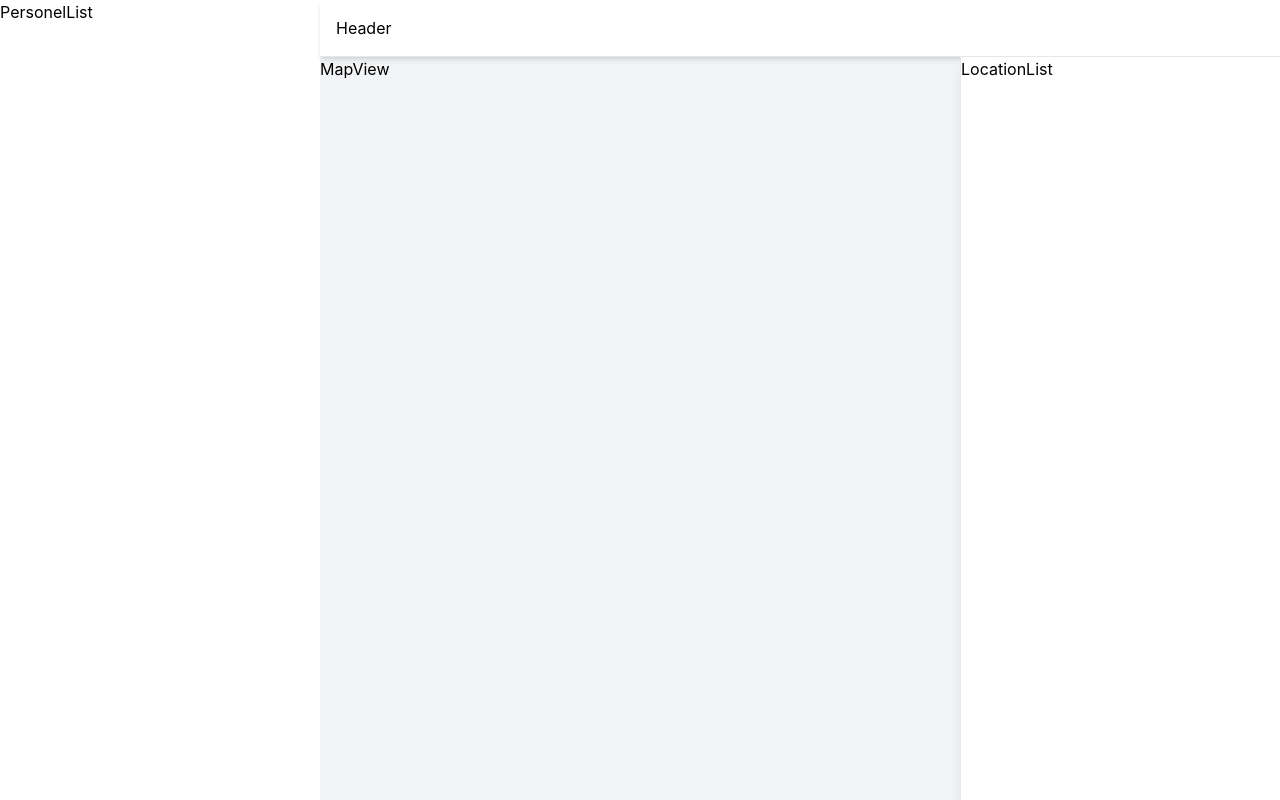
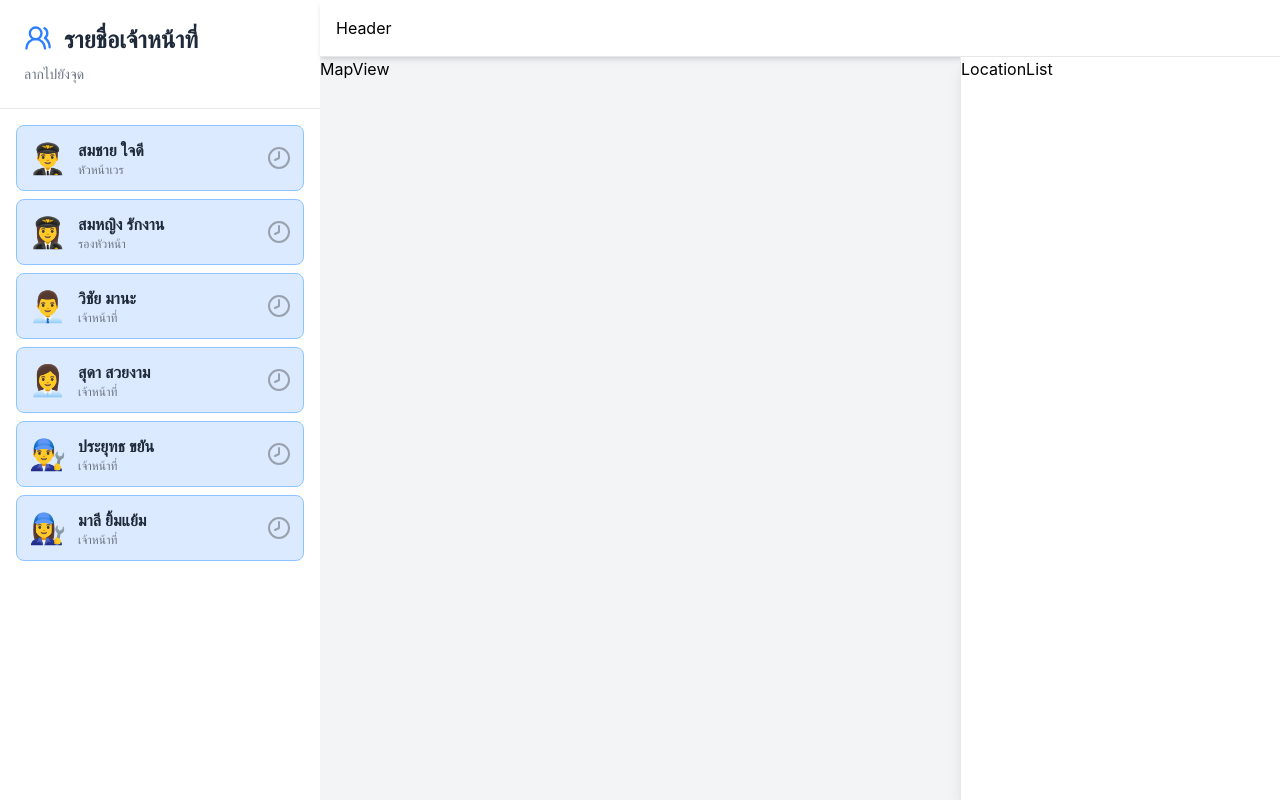
Before and after one commit to Jiujiu2899/map-app-react.js, a React (Vite) app: page / in a window 1280 px wide. Built offline with nearby package versions, Linux system fonts and the light colour scheme; data requests are answered from the project's data file.

Commit message:
UI personnelList

```diff
--- a/package.json
+++ b/package.json
@@ -14,6 +14,7 @@
     "@tailwindcss/vite": "^4.2.2",
     "axios": "^1.13.6",
     "json-server": "^1.0.0-beta.15",
+    "lucide-react": "^1.3.0",
     "react": "^19.2.4",
     "react-dom": "^19.2.4",
     "tailwindcss": "^4.2.2",
--- a/src/components/people/PersonelList.jsx
+++ b/src/components/people/PersonelList.jsx
@@ -1,11 +1,44 @@
 import useDutyStore from "../../store/useDutyStore";
+import { UsersRound, Clock8 } from "lucide-react";
 
 const PersonelList = () => {
   //zustand การเข้าถึง store
-  const personnel = useDutyStore((state) => state.personnel)
-  console.log(personnel)
+  const personnel = useDutyStore((state) => state.personnel);
+  console.log(personnel);
 
-  return <div className="w-80 bg-white overflow-y-auto">PersonelList</div>;
+  return (
+    <div className="w-80 bg-white overflow-y-auto">
+      <div className="p-6 border-b border-gray-200">
+        <div className="flex item-center gap-3 mb-2">
+          <UsersRound className="text-blue-500" size={28} />
+          <h2 className="text-2xl font-bold text-gray-800">
+            รายชื่อเจ้าหน้าที่
+          </h2>
+        </div>
+        <p className="text-sm text-gray-500">ลากไปยังจุด</p>
+      </div>
+
+      <div className="p-4 space-y-2">
+        {personnel.map((item) => {
+          return (
+            <div
+              key={item.id}
+              className="flex items-center gap-3 p-3 bg-blue-100 border border-blue-300 rounded-lg cursor-move hover:shadow-md hover:scale-105"
+            >
+              <div className="text-3xl">{item.avatar}</div>
+              <div className="flex-1">
+                <div className="font-semibold text-gray-800">{item.name}</div>
+                <div className="text-xs text-gray-500">{item.position}</div>
+              </div>
+              <div className="text-gray-400">
+                <Clock8 />
+              </div>
+            </div>
+          );
+        })}
+      </div>
+    </div>
+  );
 };
 
 export default PersonelList;
```
Also changed, not shown: 1 other file (tests, documents, lock files or other folders).
